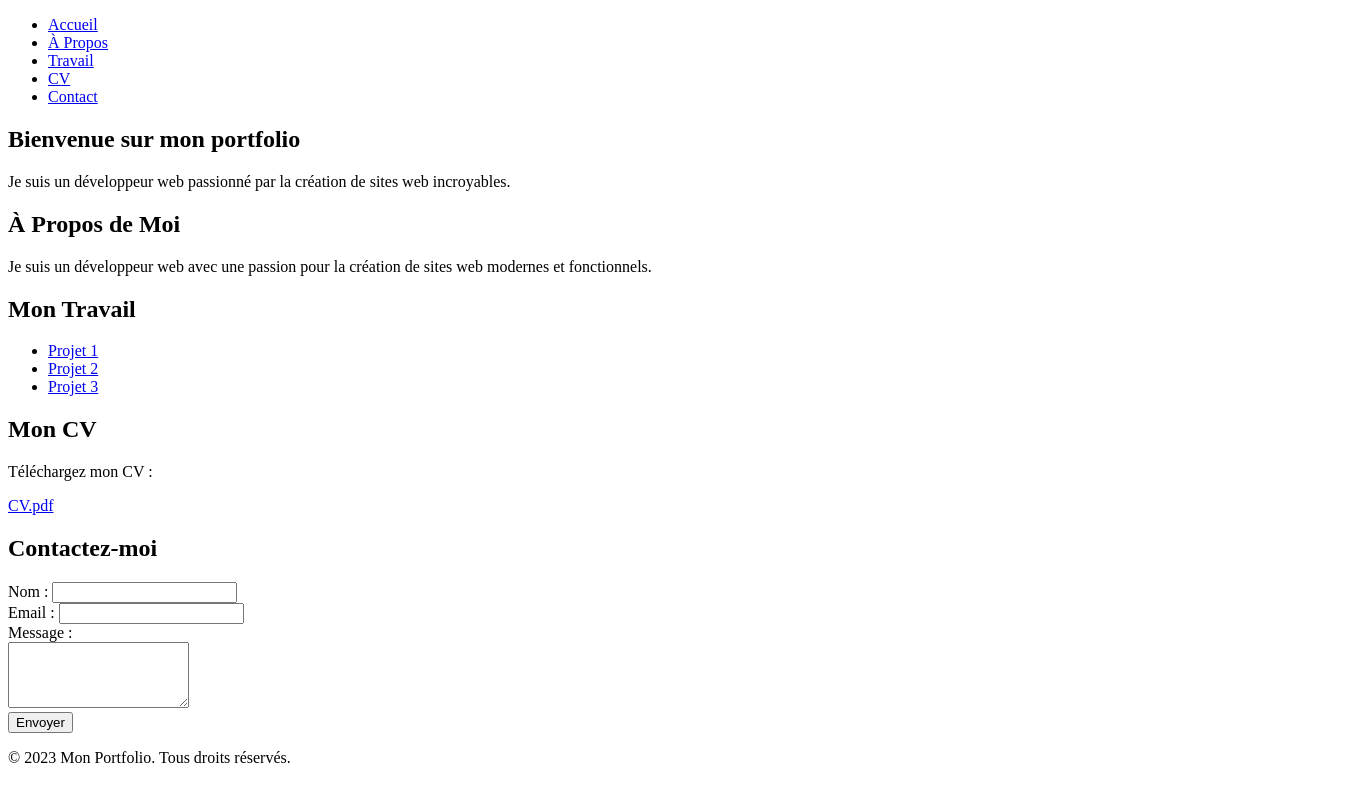
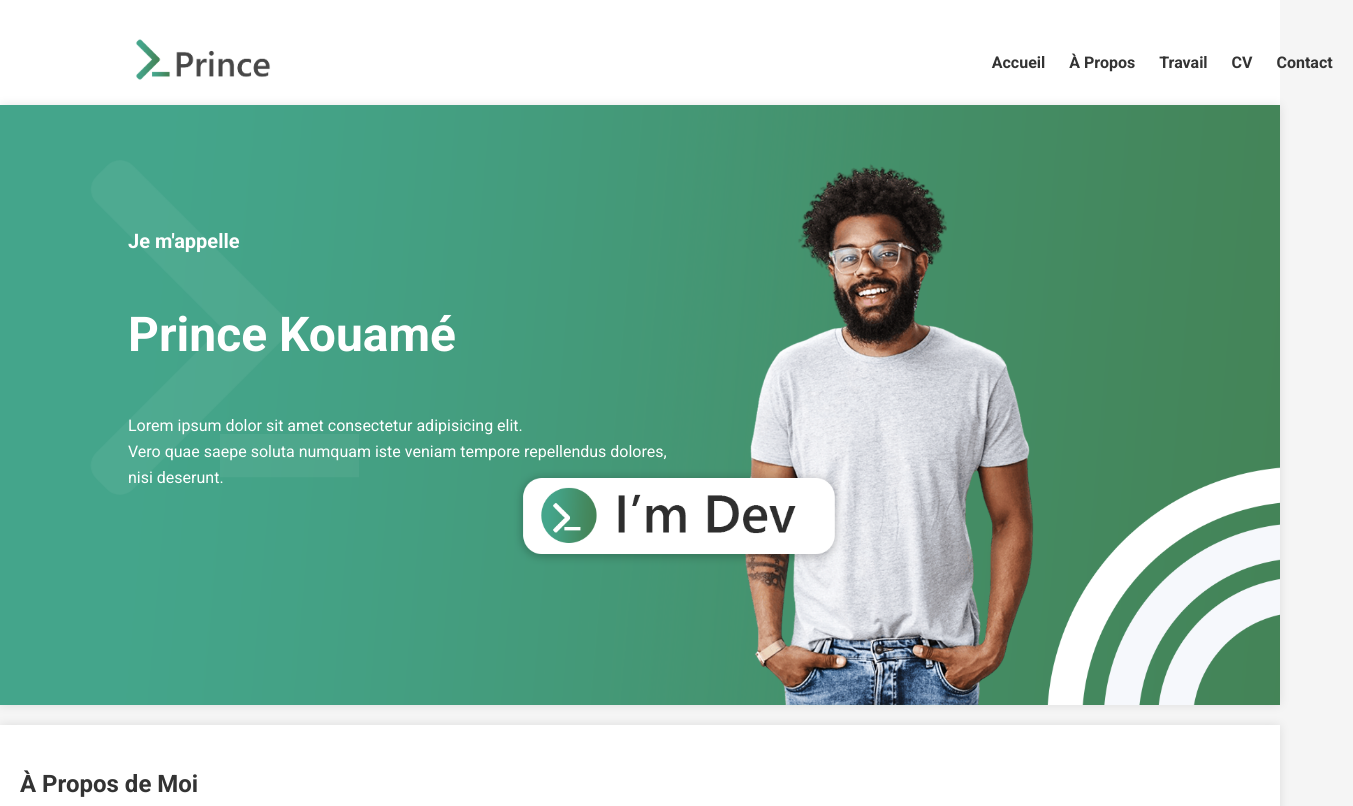
Before and after one commit to kouame09/portfolio_exo_gomycode, a plain HTML site: page index.html in a window 1280 px wide. Shown: the top 806 px of the page, 1353 px wide, since content can reach past the window. Drawn offline with Linux system fonts and the light colour scheme.

Commit message:
commit project 1

```diff
--- /dev/null
+++ b/css/styles.css
@@ -0,0 +1,196 @@
+@import url('https://fonts.googleapis.com/css2?family=Roboto:ital,wght@0,100;0,400;0,700;1,100;1,300;1,400;1,700&display=swap');
+
+/* Réinitialisation des marges et des rembourrages */
+html {
+    scroll-behavior: smooth;
+}
+/* Styles généraux */
+body {
+    font-family: 'Roboto', sans-serif;
+    background-color: #f5f5f5;
+    color: #333;
+    line-height: 1.6;
+    margin: 0;
+    padding: 0;
+}
+
+.container {
+    max-width: 100%;
+    margin: 0 auto;
+    padding: 20px;
+}
+
+/* Section Hero */
+#hero {
+    background-image: url('../images/banner/banner_img.png');
+    width: 100%;
+    height: 75vh;
+    background-size: cover;
+    margin: 0;
+    padding: 0;
+}
+
+#hero div {
+    padding: 50px 10%;
+}
+
+#hero h3 {
+    font-size: 20px;
+    color: #fff;
+    padding-top: 50px;
+
+}
+
+#hero h1 {
+    font-size: 48px;
+    color: #fff;
+
+}
+
+#hero p {
+    font-size: 10;
+    color: #fff;
+
+}
+
+/* Section About */
+#about {
+    background-color: #fff;
+    padding: 20px;
+}
+
+/* En-tête */
+header {
+    display: flex;
+    padding: 50px 0;
+    width: 100%;
+    height: 5px;
+    background-color: #fff;
+}
+
+
+header h1 {
+    font-size: 36px;
+    color: #fff;
+    text-shadow: 2px 2px 4px rgba(0, 0, 0, 0.5);
+}
+
+/* logo du site */
+.logo {
+    position: relative;
+    left : 10%;
+    bottom: 35px;
+
+}
+
+.logo img{
+    width: 150px;
+
+}
+
+/* Barre de navigation */
+nav ul {
+    position: relative;
+    bottom: 20px;
+    left: 200%;
+    list-style: none;
+    text-align: center;
+    margin-top: 20px;
+}
+
+nav li {
+    display: inline;
+    margin-right: 20px;
+}
+
+nav a {
+    text-decoration: none;
+    color: #333;
+    font-weight: bold;
+}
+
+/* Sections */
+section {
+    background-color: #fff;
+    margin: 20px 0;
+    padding: 30px;
+    box-shadow: 0px 0px 10px rgba(0, 0, 0, 0.1);
+}
+
+section h2 {
+    font-size: 24px;
+    margin-bottom: 20px;
+}
+
+/* Boutons */
+a.button {
+    display: inline-block;
+    padding: 10px 20px;
+    background-color: #333;
+    color: #fff;
+    text-decoration: none;
+    border-radius: 5px;
+    transition: background-color 0.3s;
+}
+
+a.button:hover {
+    background-color: #555;
+}
+
+/* Styles spécifiques pour la liste de projets */
+#travail ul {
+    list-style: none;
+}
+
+#travail li {
+    margin-bottom: 10px;
+}
+
+/* Style pour le CV à télécharger */
+#cv a {
+    display: inline-block;
+    padding: 10px 20px;
+    background-color: #333;
+    color: #fff;
+    text-decoration: none;
+    border-radius: 5px;
+    transition: background-color 0.3s;
+}
+
+#cv a:hover {
+    background-color: #555;
+}
+
+/* Formulaire de contact */
+form label {
+    display: block;
+    margin-bottom: 5px;
+}
+
+form input[type="text"],
+form input[type="email"],
+form textarea {
+    width: 100%;
+    padding: 10px;
+    margin-bottom: 20px;
+    border: 1px solid #ccc;
+    border-radius: 5px;
+}
+
+form input[type="submit"] {
+    background-color: #333;
+    color: #fff;
+    padding: 10px 20px;
+    border: none;
+    border-radius: 5px;
+    cursor: pointer;
+}
+
+
+/* Footer */
+footer {
+    background-color: #333;
+    color: #fff;
+    text-align: center;
+    padding: 20px 0;
+}
--- a/index.html
+++ b/index.html
@@ -3,16 +3,24 @@
 <head>
     <meta charset="UTF-8">
     <meta name="viewport" content="width=device-width, initial-scale=1.0">
+    <link rel="stylesheet" href="./css/styles.css">
+    <link rel="icon" href="./images/icons/favicon.png" type="image/x-icon">
     <title>Mon Portfolio</title>
 </head>
 <body>
     <header>
+
+        <!--Logo-->
+        <div class="logo">
+            <img src="./images/logo/logo.png" alt="logo">
+        </div>
+
         <!--Barre de navigation-->
         <nav>
             <ul>
                 <li><a href="#accueil">Accueil</a></li>
-                <li><a href="#a_propos">À Propos</a></li>
-                <li><a href="#travail">Travail</a></li>
+                <li><a href="#about">À Propos</a></li>
+                <li><a href="#projects">Travail</a></li>
                 <li><a href="#cv">CV</a></li>
                 <li><a href="#contact">Contact</a></li>
             </ul>
@@ -21,21 +29,28 @@
     </header>
 
      <!--La section Hero-->
-    <section id="accueil">
-        <h1>Bienvenue sur mon portfolio</h1>
-        <p>Je suis un développeur web passionné par la création de sites web incroyables.</p>
+    <section id="hero">
+       <div>
+            <h3>Je m'appelle</h3>
+            <h1>Prince Kouamé</h1>
+            <p>Lorem ipsum dolor sit amet consectetur adipisicing elit. <br> Vero quae saepe soluta numquam iste veniam tempore repellendus dolores,<br> nisi deserunt.</p>
+        </div>
     </section>
+
     <!--Fin de la section Hero-->
 
     <!--La section A Propos-->
-    <section id="a_propos">
+    <section id="about">
         <h2>À Propos de Moi</h2>
         <p>Je suis un développeur web avec une passion pour la création de sites web modernes et fonctionnels.</p>
+        <div class="video">
+            <video src="#"></video>
+        </div>
     </section>
     <!--Fin de la section A Propos-->
 
     <!--La section réalisation-->
-    <section id="travail">
+    <section id="projects">
         <h2>Mon Travail</h2>
         <ul>
             <li><a href="projet1.html">Projet 1</a></li>
@@ -54,6 +69,12 @@
      <!--Fin de la section CV-->
 
     <!--La section contact-->
+    <section class="container_contact">
+        <section>
+            <div class="map">
+                <img src="" alt="">
+            </div>
+        </section>
         <section id="contact">
             <h2>Contactez-moi</h2>
             <form>
@@ -69,6 +90,7 @@
                 <input type="submit" value="Envoyer">
             </form>
         </section>
+    </section>
      <!--Fin de la section contact-->
 
     <!--La section footer-->
```
Also changed, not shown: images/banner/banner_img.png (added), images/icons/favicon.png (added), images/logo/logo.png (added), img_illustr/08fb18d909008eb472dc880a2a3a71bb.png (added), img_illustr/52498b8295d6249e6283a459df8bad71.png (added), img_illustr/701ab83a5d7a8113c7a929a65a0c3b9f.png (added), img_illustr/d709ca66e4c6e172e7515916a68dd0b7.png (added), img_illustr/fab924f3373e308301495f2230d9bfc4.png (added). Lines whose indentation alone changed are shown as unchanged.
